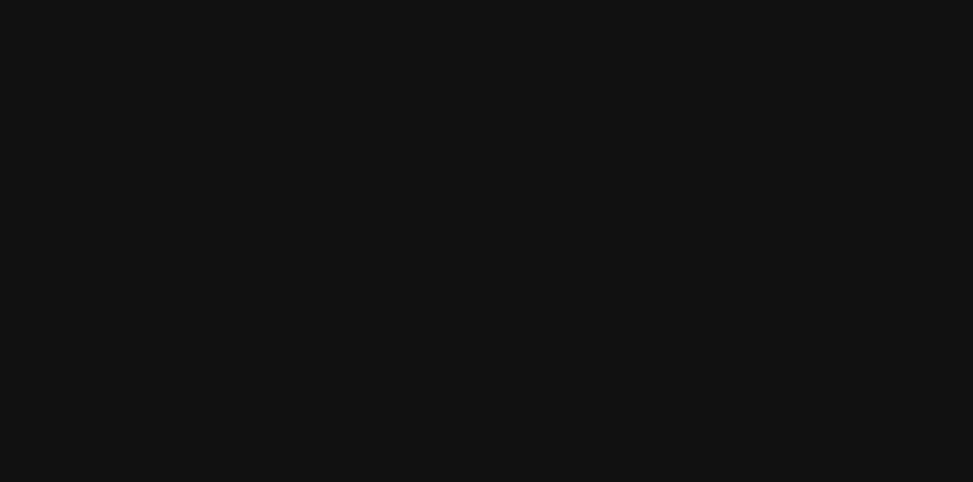
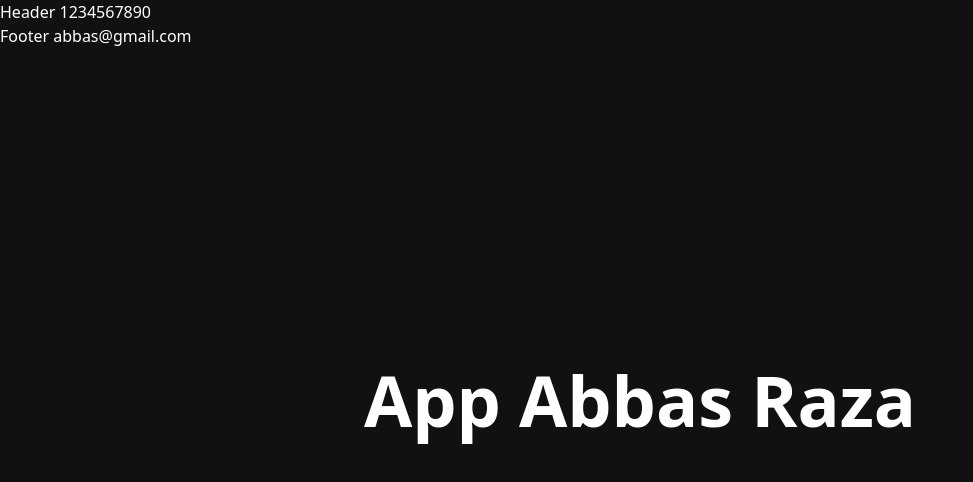
Before and after one commit to Abbas-Razaa/React.js-Practice, a React (Vite) app: page / in a window 1280 px wide. Before the commit this address had no page. Shown: the top 482 px of the page, without its empty margins (0-973 px from the left). Built offline with nearby package versions, Linux system fonts and the light colour scheme.

Commit message:
Context Api

```diff
--- a/src/App.jsx
+++ b/src/App.jsx
@@ -1,68 +1,27 @@
-import React from 'react'
-import { Routes, Route } from 'react-router-dom'
-import About from './components/About'
+import React, { useContext } from "react";
+// import { Routes, Route } from "react-router-dom";
+// import About from "./components/About";
+import { DataContext } from "./Context/UserContext";
+import Header from "./components/Header";
+import Footer from "./components/Footer";
 
 const App = () => {
 
+  const data = useContext(DataContext)
   return (
     <div>
-      <Routes>
+      <h1>App {data.name}</h1>
+      <Header />
+      <Footer />
+
+      {/* <Routes>
         <Route path="/about" element={<About />} />
-      </Routes>
+      </Routes> */}
     </div>
-  )
-}
+  );
+};
 
-export default App
-
-
-
-
-
-
-
-
-
-
-
-
-
-
-
-
-
-
-
-
-
-
-
-
-
-
-
-
-
-
-
-
-
-
-
-
-
-
-
-
-
-
-
-
-
-
-
-
-
+export default App;
 
 // import axios from "axios";
 // import React, { useEffect } from "react";
--- /dev/null
+++ b/src/Context/UserContext.jsx
@@ -0,0 +1,22 @@
+import React, { createContext } from 'react'
+
+export const DataContext = createContext();
+
+const UserContext = ({children}) => {
+
+  const user = {
+    name: 'Abbas Raza',
+    email: 'abbas@gmail.com',
+    phone: '1234567890'
+  }
+
+  return (
+    <div>
+      <DataContext.Provider value={user}>
+        {children}
+      </DataContext.Provider>
+    </div>
+  )
+}
+
+export default UserContext
--- a/src/components/Footer.jsx
+++ b/src/components/Footer.jsx
@@ -1,9 +1,12 @@
-import React from 'react'
+import React, { useContext } from 'react'
+import { DataContext } from '../Context/UserContext';
 
 const Footer = () => {
+  const data = useContext(DataContext);
+
   return (
     <div className='bg-pink flex items-center justify-center'>
-      Footer
+      Footer {data.email}
     </div>
   )
 }
--- a/src/components/Header.jsx
+++ b/src/components/Header.jsx
@@ -1,8 +1,12 @@
-import React from 'react'
+import React, { useContext } from 'react'
+import { DataContext } from '../Context/UserContext'
 
 const Header = () => {
+
+  const data = useContext(DataContext);
+
   return (
-    <div>Header</div>
+    <div>Header {data.phone} </div>
   )
 }
 
--- a/src/main.jsx
+++ b/src/main.jsx
@@ -1,10 +1,13 @@
-import { createRoot } from 'react-dom/client'
-import App from './App.jsx'
-import './styles.css'
-import { BrowserRouter } from 'react-router-dom'
+import { createRoot } from "react-dom/client";
+import App from "./App.jsx";
+import "./styles.css";
+import { BrowserRouter } from "react-router-dom";
+import UserContext from "./Context/UserContext.jsx";
 
-createRoot(document.getElementById('root')).render(
+createRoot(document.getElementById("root")).render(
+  <UserContext>
     <BrowserRouter>
-    <App />
+      <App />
     </BrowserRouter>
-)
+  </UserContext>
+);
```
